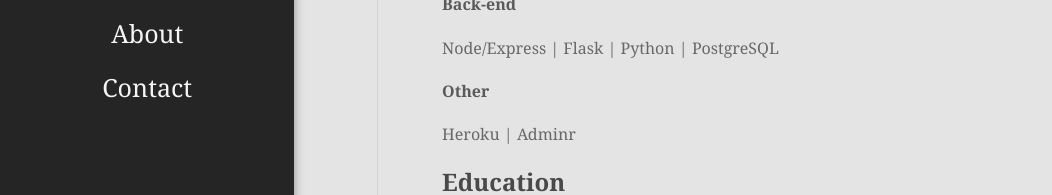
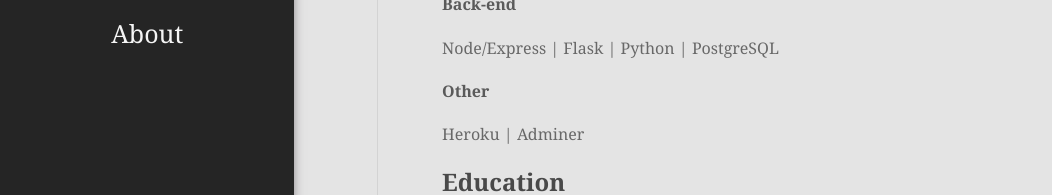
Before and after one commit to AidanFarhi/portfolio, a React (Create React App) app: page /resume in a window 1280 px wide. Shown: the part 393-588 px from the top of the page, without its empty margins (0-1052 px from the left). Built offline with nearby package versions, Linux system fonts and the light colour scheme.

Commit message:
added onclick to each link

```diff
--- a/src/NavBar.js
+++ b/src/NavBar.js
@@ -12,8 +12,10 @@ function NavBar() {
 
     const handleClick = (page) => {
         setState({ currentPage: page })
-        console.log(state)
     }
+
+    // add global style object here
+
 
     return(
         <div className='nav-bar'>
@@ -23,7 +25,7 @@ function NavBar() {
             <Link onClick={()=> handleClick('projects')} className='link' to='/projects'>Projects</Link>
             <Link onClick={()=> handleClick('resume')} className='link' to='/resume'>Resume</Link>
             <Link onClick={()=> handleClick('about')} className='link' to='/about'>About</Link>
-            <Link onClick={()=> handleClick('contact')} className='link' to='/contact'>Contact</Link>
+            {/* <Link onClick={()=> handleClick('contact')} className='link' to='/contact'>Contact</Link> */}
             <p id='footer'>Site powered by <span style={{color: 'lightblue'}}>React</span></p>
         </div>
     )
--- a/src/components/Resume.js
+++ b/src/components/Resume.js
@@ -19,7 +19,7 @@ export default function Resume() {
                 <h4>Back-end</h4>
                 <p>Node/Express | Flask | Python | PostgreSQL</p>
                 <h4>Other</h4>
-                <p>Heroku | Adminr</p>
+                <p>Heroku | Adminer</p>
 
                 <h2>Education</h2>
                 <h4>CUNY TechWorks (remote) - June-Sept. 2020</h4>
```
